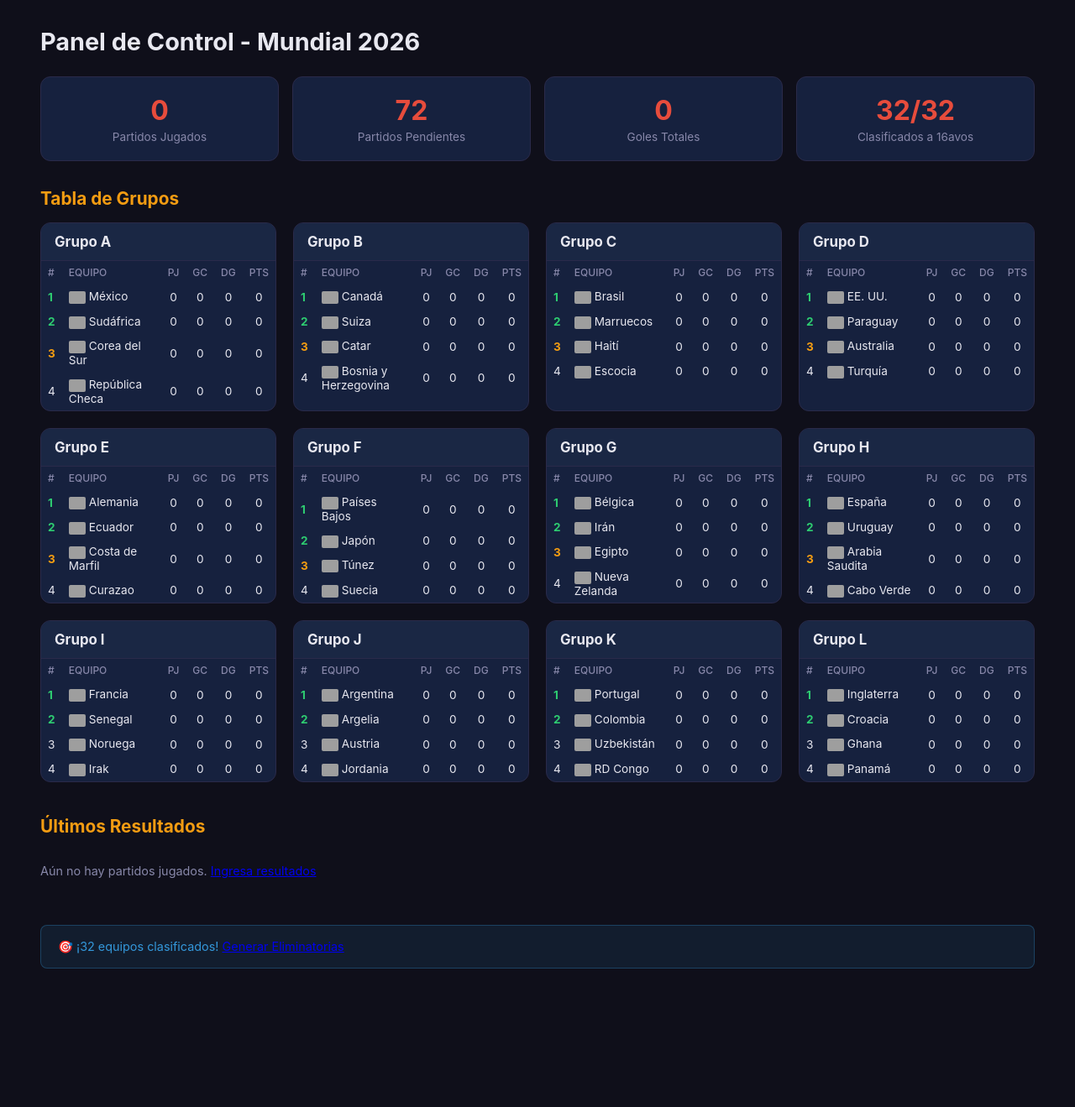
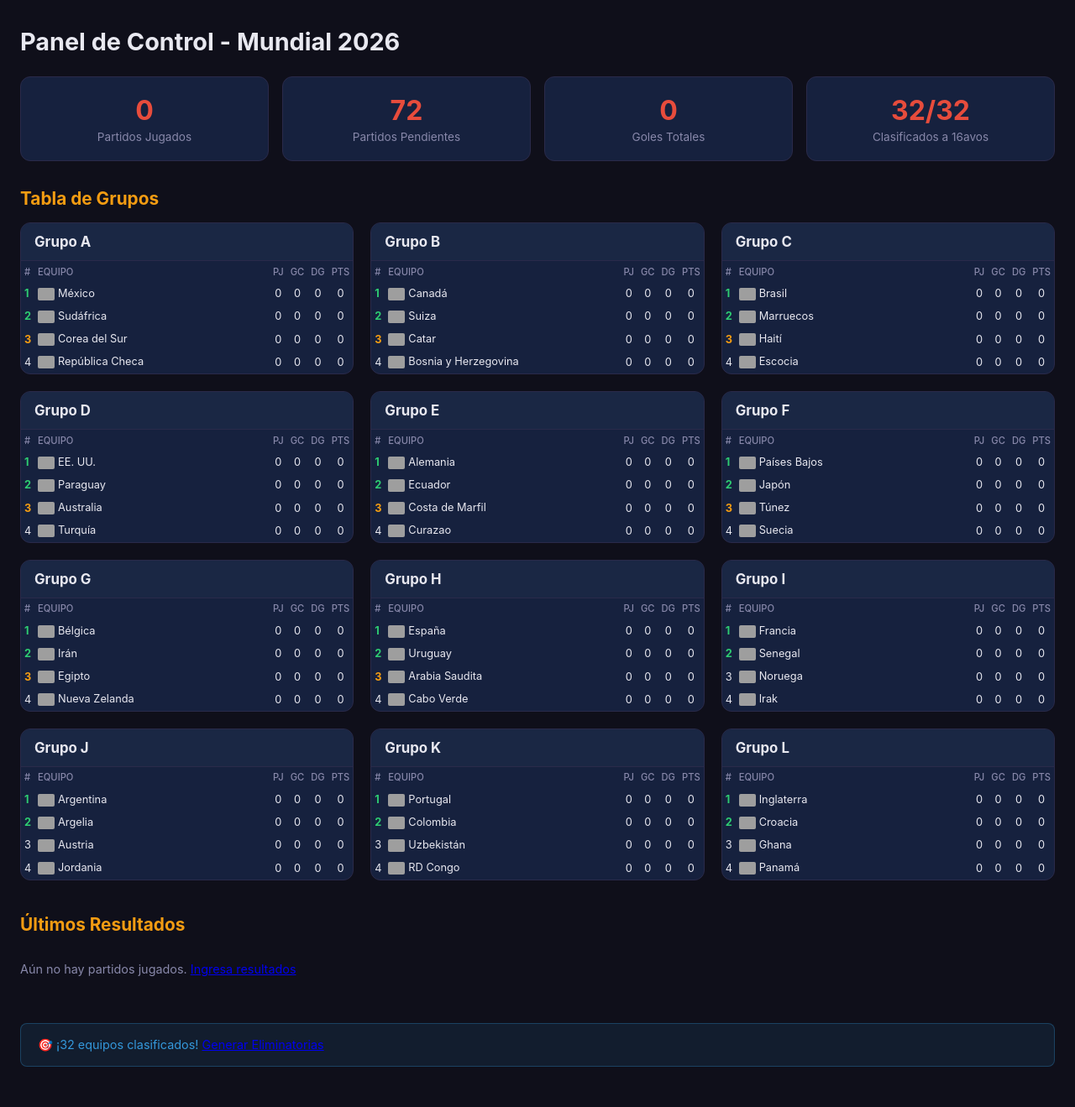
Before and after one commit to ediervillaneda/Mundial2026, a Flask app: page / in a window 1280 px wide. Shown: the part 53-1372 px from the top of the page at 84% size. Before the commit the page ends 1207 px from the top, so only its background shows below. Run offline with Flask 3, Linux system fonts and the light colour scheme; grey boxes are pictures that could not be loaded.

Commit message:
style: compact numeric columns in tabla-mini, widen card minmax

```diff
--- a/static/style.css
+++ b/static/style.css
@@ -58,7 +58,7 @@ body {
 .main {
     max-width: 1400px;
     margin: 0 auto;
-    padding: 2rem 3rem;
+    padding: 2rem 1.5rem;
 }
 
 h1 { font-size: 1.8rem; margin-bottom: 1.5rem; }
@@ -115,7 +115,7 @@ h3 { font-size: 1.1rem; margin-bottom: 0.75rem; color: var(--text-muted); }
 /* Group cards */
 .grupos-grid {
     display: grid;
-    grid-template-columns: repeat(auto-fill, minmax(280px, 1fr));
+    grid-template-columns: repeat(auto-fill, minmax(300px, 1fr));
     gap: 1.25rem;
 }
 .grupo-card {
@@ -138,12 +138,12 @@ h3 { font-size: 1.1rem; margin-bottom: 0.75rem; color: var(--text-muted); }
 .grupo-header:hover { background: var(--border); }
 
 /* Tables */
-.tabla-mini { width: 100%; border-collapse: collapse; font-size: 0.85rem; }
-.tabla-mini th, .tabla-mini td { padding: 0.4rem 0.5rem; text-align: left; }
-.tabla-mini th { color: var(--text-muted); font-weight: 500; font-size: 0.75rem; text-transform: uppercase; }
-.tabla-mini td:first-child { width: 20px; }
-.tabla-mini td:nth-child(2) { min-width: 110px; }
-.tabla-mini td:nth-child(n+3) { text-align: center; width: 28px; }
+.tabla-mini { width: 100%; border-collapse: collapse; font-size: 0.8rem; }
+.tabla-mini th, .tabla-mini td { padding: 0.35rem 0.25rem; text-align: left; }
+.tabla-mini th { color: var(--text-muted); font-weight: 500; font-size: 0.7rem; text-transform: uppercase; }
+.tabla-mini td:first-child { width: 16px; padding-right: 0.1rem; }
+.tabla-mini td:nth-child(2) { min-width: 90px; }
+.tabla-mini td:nth-child(n+3) { text-align: center; width: 20px; padding-left: 0.15rem; padding-right: 0.15rem; }
 
 .tabla-grupo { width: 100%; border-collapse: collapse; font-size: 0.85rem; }
 .tabla-grupo th, .tabla-grupo td { padding: 0.5rem 0.6rem; text-align: left; }
```
